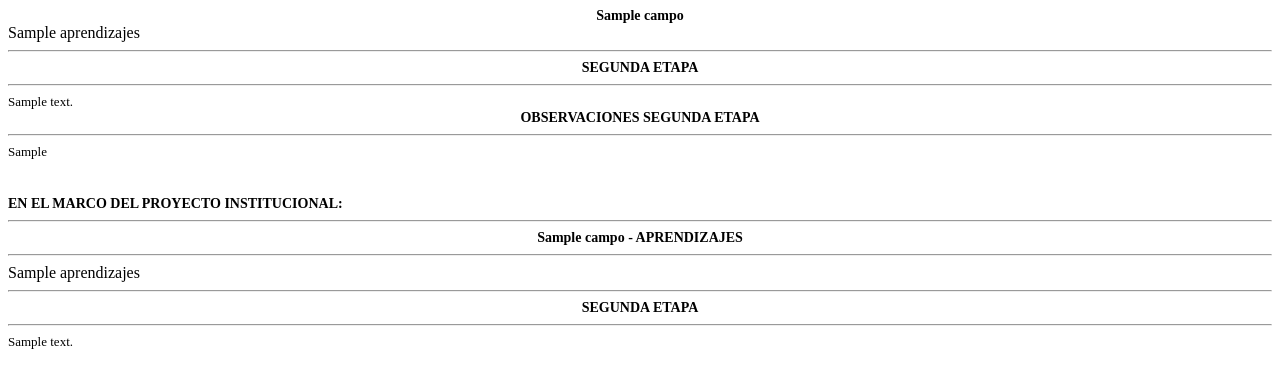
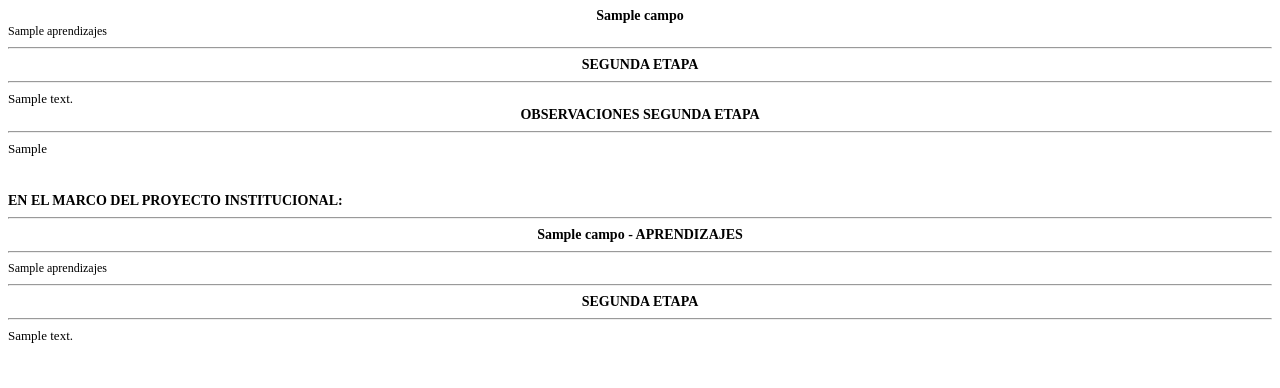
Before and after one commit to kaajavi/ninformes, a Django app: template escolar/templates/informe/informe.html in a window 1280 px wide. Shown: the top 388 px of the page. Run offline with Django 3.2, Linux system fonts and the light colour scheme; the template is opened without the code that fills it: most values are stand-ins (such as "Sample title", 1, 10 or a date in 2020); parts of the project's set-up code (start-up, migrations or seed data) failed here and were passed over.

Commit message:
change font informes

```diff
--- a/escolar/templates/informe/informe.html
+++ b/escolar/templates/informe/informe.html
@@ -26,7 +26,7 @@
             }
             .aprendizajes{
                 font-size: 12px;
-	    }
+	       }
 
             pre{
                 font-family:Arial;
@@ -83,7 +83,7 @@
                 <hr/><span class="title bold">APRENDIZAJES</span><hr/>
                 {% endif %}
             </div>
-	    <div class='apredizajes'>
+	       <div class='aprendizajes'>
             {{desc.campo.aprendizajes | linebreaksbr}}
             </div>
             <div class='centrado'>
@@ -115,7 +115,7 @@
             <div class='centrado'>
                 <hr><span class="title bold">{{desc.campo.titulo}} - APRENDIZAJES</span><hr/>
             </div>
-	    <div class='apredizajes'>
+	    <div class='aprendizajes'>
             {{desc.campo.aprendizajes | linebreaksbr}}
             </div>
             <div class='centrado'>
```
